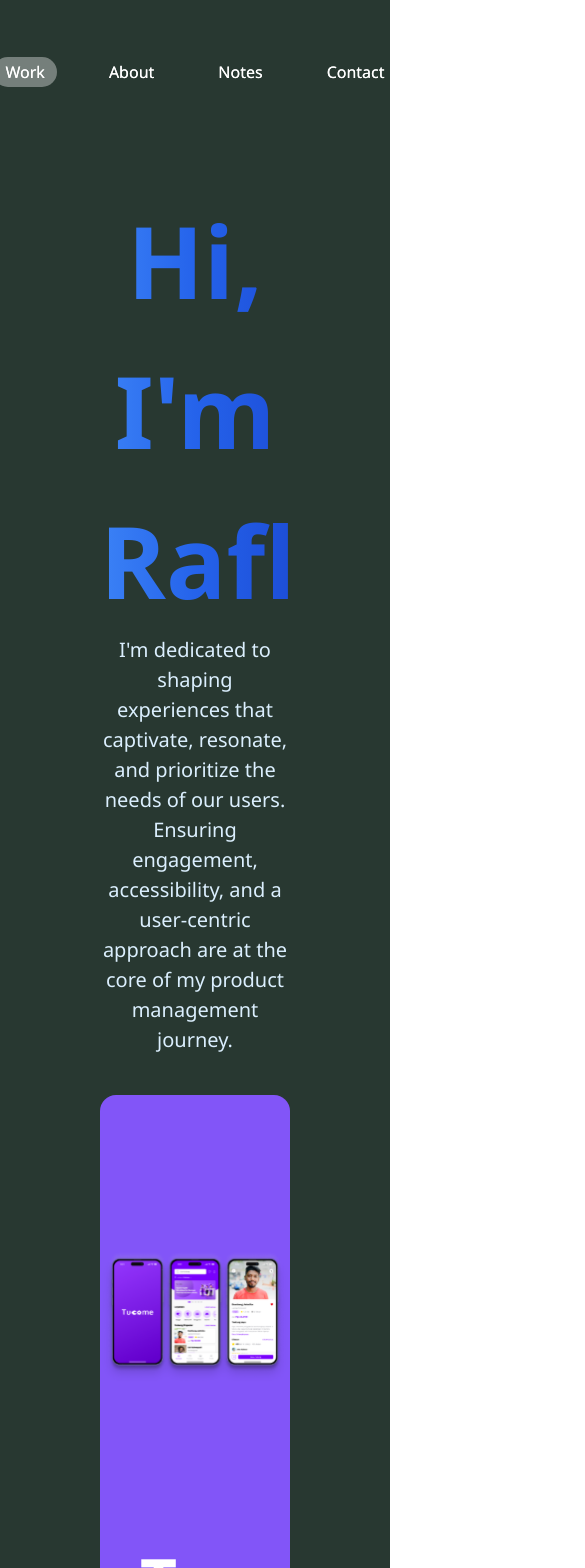
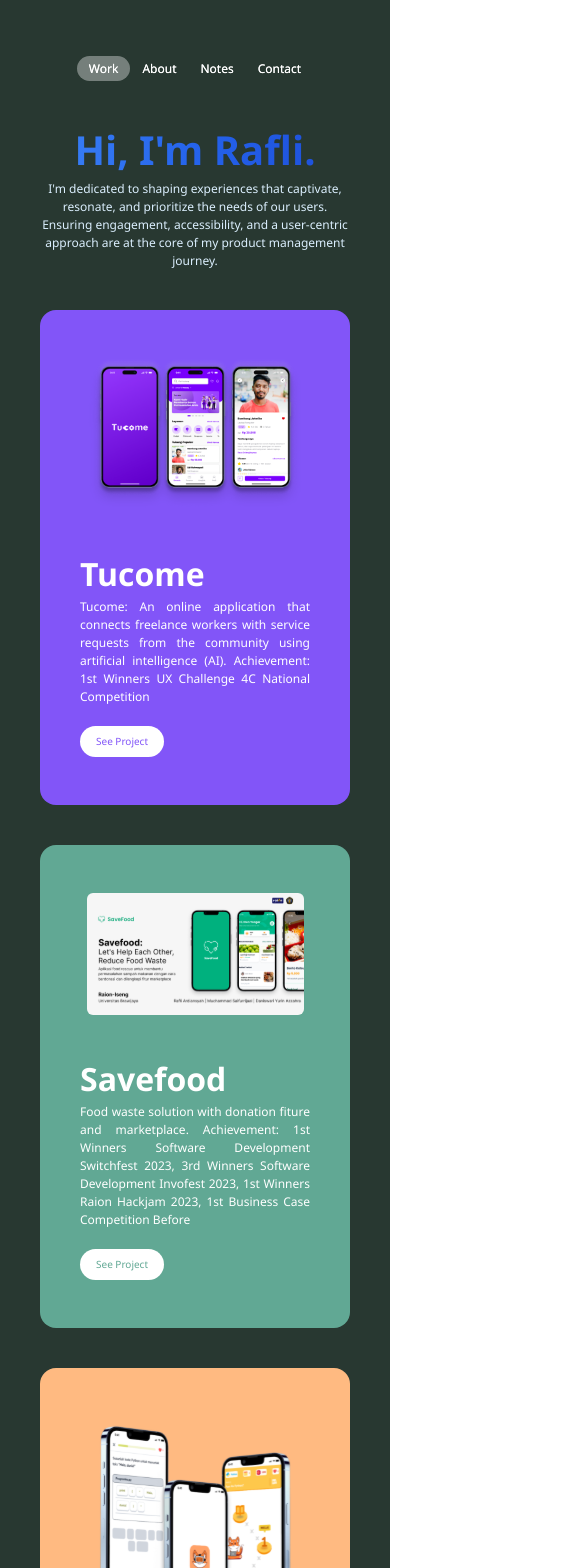
Before and after one commit to bulgogipedas/portfolio, a React (Vite) app: page /Work in a window 390 px wide. Shown: the top 1568 px of the page, 585 px wide, since content can reach past the window. Built offline with nearby package versions, Linux system fonts and the light colour scheme.

Commit message:
responsive mobile

```diff
--- a/src/App.tsx
+++ b/src/App.tsx
@@ -43,7 +43,7 @@ AOS.init({
 export default function App() {
   return (
     <Router>
-      <div className='bg-[#283831] min-h-screen lg:px-[200px] px-[100px]'>
+      <div className='bg-[#283831] min-h-screen lg:px-[200px] md:px-[100px] px-[40px]'>
         <Navbar />
         <Routes>
           <Route path="/Work" element={<Work />} />
--- a/src/components/ProjectCard.tsx
+++ b/src/components/ProjectCard.tsx
@@ -18,16 +18,16 @@ const ProjectCard: React.FC<ProjectCardProps> = ({
   textColor
 }) => {
   return (
-    <div data-aos="fade-right"
+    <div data-aos="fade-up"
       className={`${cardColor} w-full rounded-2xl py-12 flex flex-wrap lg:flex-row flex-col gap-10 items-center justify-center mb-10`}
     >
-      <img className="md:w-[50%] w-full h-[350px]" src={imageSrc} alt="" />
+      <img className="md:w-[50%] w-[70%] lg:h-[350px] " src={imageSrc} alt="" />
       <div className={`text-white lg:w-[30%] w-full text-justify lg:px-0 px-10`}>
-        <h1 className="text-[64px] font-bold">{title}</h1>
-        <p className="pb-10">{description}</p>
+        <h1 className="lg:text-[64px] text-[32px] font-bold">{title}</h1>
+        <p className="lg:pb-10 pb-5 lg:text-[20px] text-[12px]">{description}</p>
         <a href={buttonLink} className="w-full">
           <button
-            className={`py-2 px-4 ${textColor} rounded-full bg-white text-[18px] hover:ring-2 ring-black duration-300 active:font-bold `}
+            className={`py-2 px-4 ${textColor} rounded-full bg-white lg:text-[18px] text-[10px] hover:ring-2 ring-black duration-300 active:font-bold `}
           >
             See Project
           </button>
--- a/src/components/ProjectCardReverse.tsx
+++ b/src/components/ProjectCardReverse.tsx
@@ -18,21 +18,21 @@ const ProjectCardReverse = ({
   textColor
 }: ProjectCardReverseProps) => {
   return (
-    <div data-aos="fade-left"
+    <div data-aos="fade-up"
     className={`${cardColor} w-full rounded-2xl py-12 flex lg:flex-row flex-col-reverse flex-wrap gap-10 items-center justify-center mb-10`}
     >
       <div className={`text-white lg:w-[30%] text-justify lg:px-0 px-10`}>
-        <h1 className="text-[64px] font-bold">{title}</h1>
-        <p className="pb-10">{description}</p>
+        <h1 className="lg:text-[64px] text-[32px] font-bold">{title}</h1>
+        <p className="lg:pb-10 pb-5 lg:text-[20px] text-[12px]">{description}</p>
         <a href={buttonLink}>
           <button
-            className={`py-2 px-4 ${textColor} rounded-full bg-white text-[18px] hover:ring-2 ring-black duration-300 active:font-bold `}
+            className={`py-2 px-4 ${textColor} rounded-full bg-white lg:text-[18px] text-[10px] hover:ring-2 ring-black duration-300 active:font-bold `}
           >
             See Project
           </button>
         </a>
       </div>
-      <img className="w-[50%] h-[350px]" src={imageSrc} alt="" />
+      <img className="md:w-[50%] w-[70%] lg:h-[350px]" src={imageSrc} alt="" />
     </div>
   );
 };
--- a/src/components/layout/Navbar.tsx
+++ b/src/components/layout/Navbar.tsx
@@ -12,8 +12,8 @@ function Navbar() {
 
 
   return (
-    <nav className={`font-segoe_ui fixed font-medium top-12 right-0 left-0 text-white items-center flex justify-center txt-[24px] z-10`}>
-      <ul className={`p-3 rounded-full flex gap-10 items-center w-fit transition duration-300 ${isVisible && 'bg-[#254336]'}`}>
+    <nav className={`font-segoe_ui fixed font-medium top-12 right-0 left-0 text-white items-center flex justify-center lg:text-[18px] text-[12px] z-10`}>
+      <ul className={`p-3 rounded-full flex lg:gap-10 items-center w-fit transition duration-300 ${isVisible && 'bg-[#254336]'}`}>
         <li>
           <Link
             className={`py-1 px-3 duration-300 rounded-full hover:bg-white/20 ${
--- a/src/pages/Work.tsx
+++ b/src/pages/Work.tsx
@@ -2,14 +2,15 @@ import Navbar from "../components/layout/Navbar";
 import ProjectCard from "../components/ProjectCard";
 import ProjectCardReverse from "../components/ProjectCardReverse";
 import Footer from "../components/layout/Footer";
+
 export default function Work() {
   return (
-    <div className="pt-[185px] font-segoe_ui w-full lg:mx-[3%]">
+    <div className="lg:pt-[185px] pt-[120px] font-segoe_ui w-full ">
       <Navbar />
-      <h1 data-aos="fade-up" className="font-segoe_ui font-extrabold text-center items-center lg:text-[128px] text-[100px] bg-gradient-to-r from-blue-500 via-blue-600 to-blue-700 text-transparent bg-clip-text">
+      <h1 data-aos="fade-up" className="font-segoe_ui font-extrabold text-center items-center lg:text-[128px] md:text-[100px] text-[40px] bg-gradient-to-r from-blue-500 via-blue-600 to-blue-700 text-transparent bg-clip-text">
         Hi, I'm Rafli.
       </h1>
-      <p data-aos="fade-up" className="text-center text-[20px] text-[#DBEFFE] pb-10">
+      <p data-aos="fade-up" className="text-center lg:text-[20px] text-[12px] text-[#DBEFFE] pb-10">
         I'm dedicated to shaping experiences that captivate, resonate, and
         prioritize the needs of our users. Ensuring engagement, accessibility,
         and a user-centric approach are at the core of my product management
@@ -80,7 +81,7 @@ export default function Work() {
         cardColor="bg-[#4F8C7B]"
         textColor="text-[#4F8C7B]"
       />
-      <Footer />
+
     </div>
   );
 }
```
